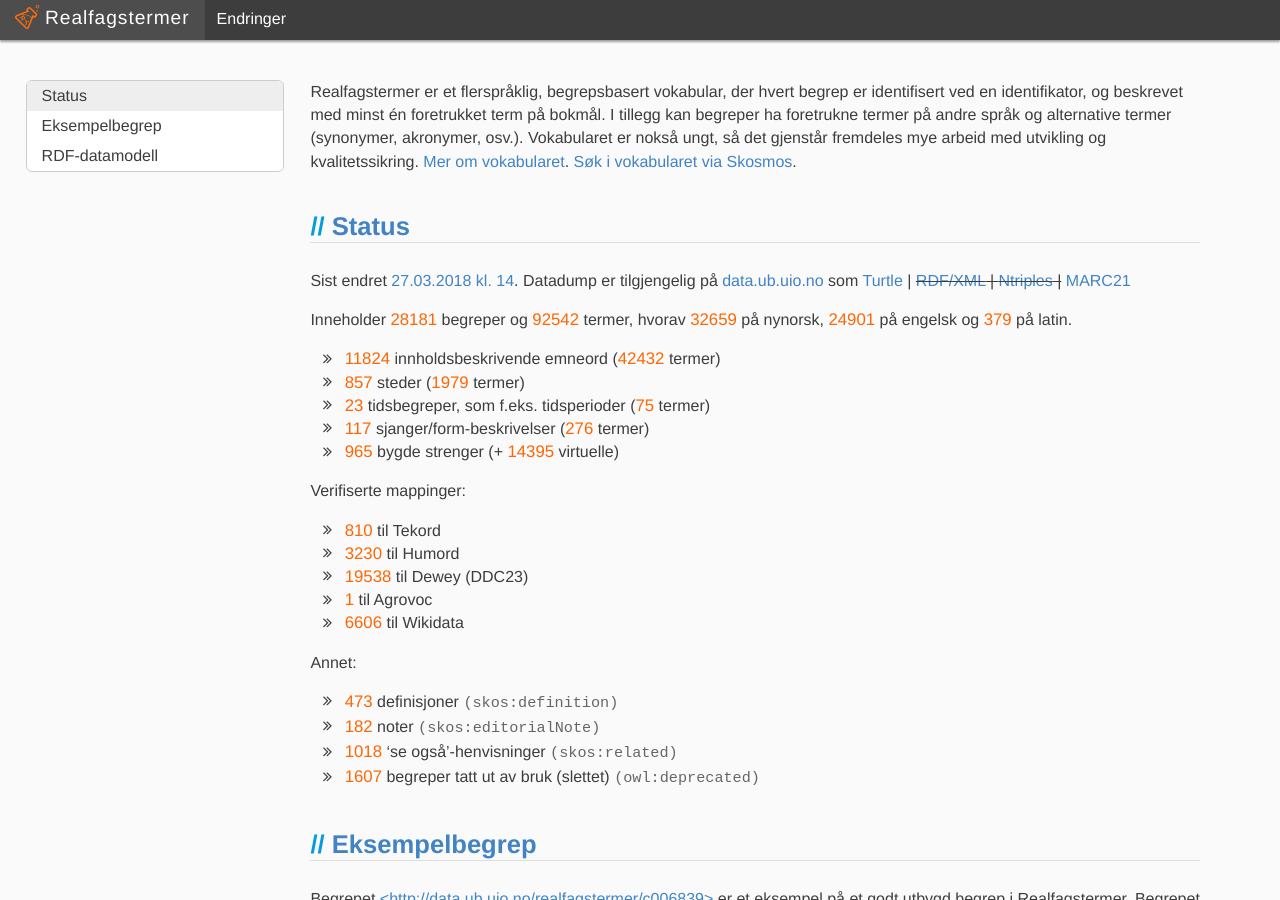
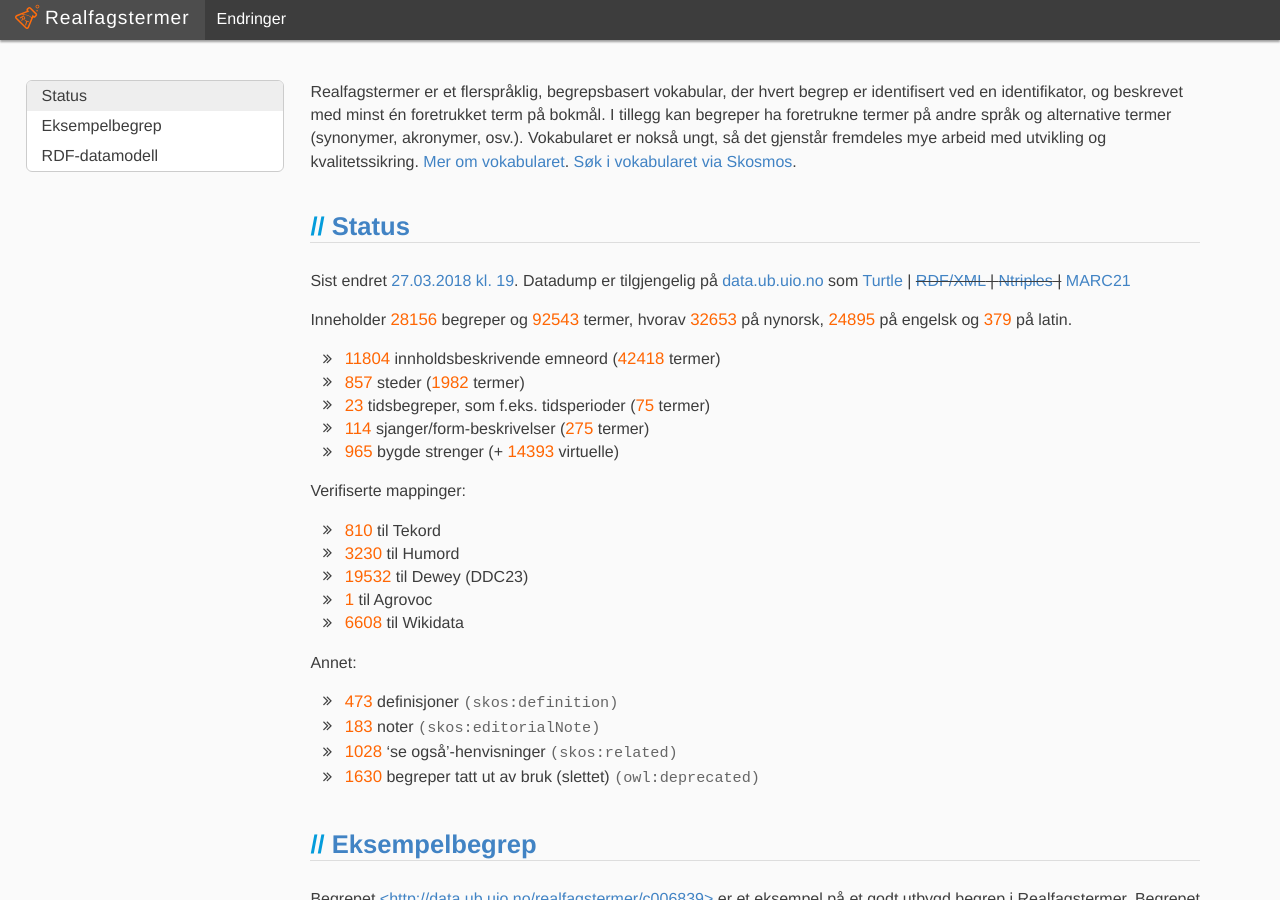
Before and after one commit to realfagstermer/realfagstermer.github.io, a Jekyll site: the page built from index.html, in a window 1280 px wide and 900 px high. Built offline with Jekyll 4.4.1, drawn with Linux system fonts in a browser that asks for light colours; nearby versions of some CDN libraries; library files that are not in the unit come from our copies.

Commit message:
Update stats

```diff
--- a/_data/stats_current.json
+++ b/_data/stats_current.json
@@ -1,7 +1,7 @@
 {
-  "concepts": 28181,
-  "conceptsWithoutStrings": 12821,
-  "deprecatedConcepts": 1607,
+  "concepts": 28156,
+  "conceptsWithoutStrings": 12798,
+  "deprecatedConcepts": 1630,
   "facets": {
     "CompoundConcept": {
       "concepts": 965,
@@ -12,33 +12,33 @@
       "altLabels": {
         "en": 18,
         "la": 0,
-        "nb": 103,
+        "nb": 105,
         "nn": 0
       },
-      "concepts": 117,
+      "concepts": 114,
       "prefLabels": {
         "en": 33,
         "la": 0,
-        "nb": 117,
+        "nb": 114,
         "nn": 5
       },
-      "terms": 276
+      "terms": 275
     },
     "Place": {
       "altLabels": {
         "en": 143,
         "la": 0,
-        "nb": 99,
-        "nn": 8
+        "nb": 100,
+        "nn": 9
       },
       "concepts": 857,
       "prefLabels": {
         "en": 843,
         "la": 1,
         "nb": 857,
-        "nn": 28
+        "nn": 29
       },
-      "terms": 1979
+      "terms": 1982
     },
     "Time": {
       "altLabels": {
@@ -58,49 +58,49 @@
     },
     "Topic": {
       "altLabels": {
-        "en": 1996,
+        "en": 1997,
         "la": 24,
-        "nb": 4573,
-        "nn": 5462
+        "nb": 4585,
+        "nn": 5476
       },
-      "concepts": 11824,
+      "concepts": 11804,
       "prefLabels": {
-        "en": 6424,
+        "en": 6423,
         "la": 354,
-        "nb": 11822,
-        "nn": 11777
+        "nb": 11802,
+        "nn": 11757
       },
-      "terms": 42432
+      "terms": 42418
     },
     "VirtualCompoundConcept": {
-      "concepts": 14395,
+      "concepts": 14393,
       "prefLabels": {},
       "terms": 0
     }
   },
   "features": {
-    "broadMatch": 3069,
-    "closeMatch": 15910,
+    "broadMatch": 3063,
+    "closeMatch": 15903,
     "definition": 473,
-    "editorialNote": 182,
-    "exactMatch": 3442,
+    "editorialNote": 183,
+    "exactMatch": 3440,
     "narrowMatch": 0,
-    "related": 1018,
+    "related": 1028,
     "relatedMatch": 4060
   },
   "mappings": {
     "agrovoc": 1,
-    "ddc": 19538,
+    "ddc": 19532,
     "humord": 3230,
     "tekord": 810,
-    "wikidata": 6606
+    "wikidata": 6608
   },
   "terms": {
-    "_sum": 92542,
-    "en": 24901,
+    "_sum": 92543,
+    "en": 24895,
     "la": 379,
-    "nb": 34603,
-    "nn": 32659
+    "nb": 34616,
+    "nn": 32653
   },
-  "ts": 1522162356
+  "ts": 1522180747
 }
```
Also changed, not shown: _data/stats.json.
